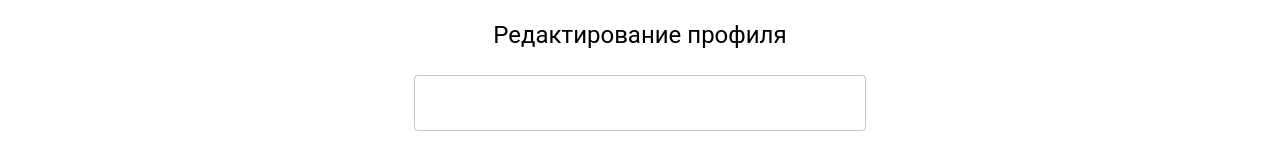
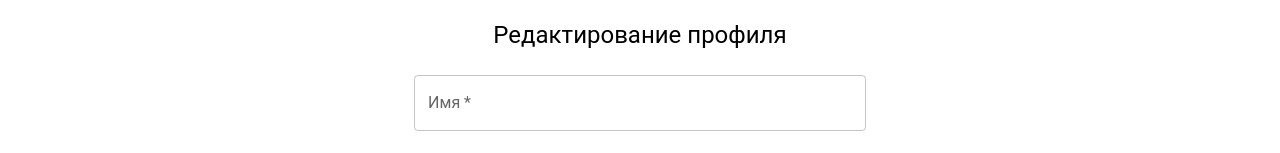
Before and after one commit to OksanaFedotova/project-management-app, a React (Create React App) app: page /#/edit-profile in a window 1280 px wide. Shown: the part 254-407 px from the top of the page. Built offline with nearby package versions, Linux system fonts and the light colour scheme; no server answers; sample sign-in values are in the browser's storage.

Commit message:
feat: fix name field in edit page, add russian letters in name, add lang locale in success toasts

```diff
--- a/src/App/App.tsx
+++ b/src/App/App.tsx
@@ -48,7 +48,7 @@ function App() {
           </Route>
           <Route path="*" element={<NotFoundPage />} />
         </Routes>
-        <ToastContainer autoClose={1500} />
+        <ToastContainer autoClose={1500} position="top-center" />
       </div>
     </IntlProvider>
   );
--- a/src/components/EditProfile/EditProfile.tsx
+++ b/src/components/EditProfile/EditProfile.tsx
@@ -11,7 +11,7 @@ import {
   useDeleteUserMutation,
   useGetUserByIdQuery,
   useUpdateUserMutation,
-} from 'store/services/userAPI';
+} from 'store/services/boardAPI';
 import {
   Container,
   Box,
@@ -31,19 +31,20 @@ export default function EditProfile() {
   const dispatch = useAppDispatch();
   const navigate = useNavigate();
   const [isModal, setIsModal] = useState(false);
-  const userId = localStorage.getItem('userId');
+  const userId = localStorage.getItem('userId') ? localStorage.getItem('userId') : '';
   const intl = useIntl();
-  const { data, isLoading: isLoadingName } = useGetUserByIdQuery(userId);
+  const { data: user, isLoading: isLoadingName } = useGetUserByIdQuery(userId);
   const auth = useAuth();
   const isAuth = auth.token;
   const [nameState, setName] = useState<string>();
   const [loginState, setLogin] = useState<string>();
+  const [isEmpty, setIsEmpty] = useState<boolean>(false);
 
   const getUserName = (): Omit<IUser, 'id'> => {
-    if (data && isAuth) {
+    if (user && isAuth) {
       return {
-        name: data.name,
-        login: data.login,
+        name: user.name,
+        login: user.login,
       };
     }
     return {
@@ -57,14 +58,23 @@ export default function EditProfile() {
   const {
     register,
     handleSubmit,
+    setError,
+    clearErrors,
     formState: { errors },
-  } = useForm<ISignupRequest>({ mode: 'onSubmit' });
+  } = useForm<ISignupRequest>({ mode: 'onChange' });
 
   const onSubmit = async (data: ISignupRequest) => {
+    if (isEmpty) {
+      toast.info(intl.formatMessage({ id: `${'name_required'}` }));
+      return;
+    }
+    if (!data.name) {
+      data.name = `${user.name}`;
+    }
     try {
       const userUpdate = await updateUser({ id: userId, user: data }).unwrap();
       dispatch(setUpdatedUser(userUpdate));
-      toast.success('Your profile updated');
+      toast.success(intl.formatMessage({ id: `${'update_user'}` }));
       setName(data.name);
       setLogin(data.login);
     } catch (e) {
@@ -78,7 +88,7 @@ export default function EditProfile() {
       try {
         await deleteUser({ id: userId });
         dispatch(removeUser);
-        toast.success('User deleted!');
+        toast.success(intl.formatMessage({ id: `${'delete_user'}` }));
         localStorage.removeItem('token');
         localStorage.removeItem('userId');
         navigate('/welcome');
@@ -171,10 +181,15 @@ export default function EditProfile() {
             id="name"
             type="text"
             error={!!errors.name}
-            value={nameState ? nameState : name}
+            label={
+              errors.name
+                ? errors.name.message
+                : intl.formatMessage({ id: `${'name_placeholder'}` })
+            }
+            value={nameState === undefined ? name : nameState.length ? nameState : ''}
             {...register('name', {
-              required: {
-                value: true,
+              minLength: {
+                value: 1,
                 message: intl.formatMessage({ id: `${'name_required'}` }),
               },
               maxLength: {
@@ -182,11 +197,23 @@ export default function EditProfile() {
                 message: intl.formatMessage({ id: `${'login_max_length'}` }),
               },
               pattern: {
-                value: /^[A-Za-z]+$/i,
+                value: /^[A-Za-zА-Яа-я]+$/i,
                 message: intl.formatMessage({ id: `${'name_pattern'}` }),
               },
             })}
-            onChange={(e) => setName(e.target.value)}
+            onChange={(e) => {
+              if (e.target.value === '') {
+                setIsEmpty(true);
+                setError('name', {
+                  type: 'required',
+                  message: intl.formatMessage({ id: `${'name_required'}` }),
+                });
+              } else {
+                clearErrors('name');
+                setIsEmpty(false);
+              }
+              setName(e.target.value);
+            }}
           />
           <TextField
             margin="normal"
@@ -199,7 +226,7 @@ export default function EditProfile() {
               autoComplete: 'off',
             }}
             error={!!errors.login}
-            defaultValue={loginState ? loginState : login}
+            defaultValue={loginState ? loginState : ''}
             {...register('login', {
               required: {
                 value: true,
--- a/src/components/Header/Header.tsx
+++ b/src/components/Header/Header.tsx
@@ -19,7 +19,7 @@ import Buttons from '../Buttons';
 import './Header.css';
 import type { RootState } from '../../store/store';
 import { useSelector } from 'react-redux';
-import { FormattedMessage } from 'react-intl';
+import { FormattedMessage, useIntl } from 'react-intl';
 import { setCurrentLocale } from 'store/reducers/LanguageSlice';
 import AddCircleOutlineIcon from '@mui/icons-material/AddCircleOutline';
 import BoardForm from 'components/BoardForm';
@@ -34,6 +34,7 @@ const theme = createTheme({
   },
 });
 const Header = ({ isSticky }: { isSticky: boolean }) => {
+  const intl = useIntl();
   const lang = useSelector((state: RootState) => state.translate.currentLocale);
   const dispatch = useAppDispatch();
   const [alignment, setAlignment] = useState(lang);
@@ -54,7 +55,7 @@ const Header = ({ isSticky }: { isSticky: boolean }) => {
     localStorage.removeItem('token');
     localStorage.removeItem('userId');
     navigator('/welcome');
-    toast.success('You are logged out!');
+    toast.success(intl.formatMessage({ id: `${'logout_user'}` }));
   };
   const [boardForm, setBoardForm] = useState(false);
 
--- a/src/components/SignInForm/SignInForm.tsx
+++ b/src/components/SignInForm/SignInForm.tsx
@@ -43,7 +43,7 @@ export default function SignInForm() {
       const parsedToken = parseToken(userSignIn.token);
       localStorage.setItem('userId', parsedToken.userId);
       navigate('/boards');
-      toast.success('You are authorized');
+      toast.success(intl.formatMessage({ id: `${'auth_user'}` }));
     } catch (e) {
       const err = e as ErrorAuth;
       toast.error(err.data.message);
--- a/src/components/SignUpForm/SignUpForm.tsx
+++ b/src/components/SignUpForm/SignUpForm.tsx
@@ -45,7 +45,7 @@ export default function SignUpForm() {
       localStorage.setItem('token', userSignIn.token);
       localStorage.setItem('userId', userSignUp.id);
       navigate('/boards');
-      toast.success('You are authorized');
+      toast.success(intl.formatMessage({ id: `${'auth_user'}` }));
     } catch (e) {
       const err = e as ErrorAuth;
       toast.error(err.data.message);
@@ -105,7 +105,7 @@ export default function SignUpForm() {
                 message: intl.formatMessage({ id: `${'login_max_length'}` }),
               },
               pattern: {
-                value: /^[A-Za-z]+$/i,
+                value: /^[A-Za-zА-Яа-я]+$/i,
                 message: intl.formatMessage({ id: `${'name_pattern'}` }),
               },
             })}
--- a/src/components/Tasks/FileDownload.tsx
+++ b/src/components/Tasks/FileDownload.tsx
@@ -4,7 +4,7 @@ import { URL as url } from 'configs/constants';
 import { toast } from 'react-toastify';
 
 export default function FileDownload({ filename, taskId }: { filename: string; taskId: string }) {
-  const token = localStorage.getItem('token');
+  const token = localStorage.getItem('token') ? localStorage.getItem('token') : '';
   const [activeLink, setActiveLink] = useState(false);
   const linkRef = useRef<HTMLAnchorElement>(null);
   const onClick = async () => {
--- a/src/components/Tasks/Task.tsx
+++ b/src/components/Tasks/Task.tsx
@@ -1,6 +1,6 @@
 import React, { useState } from 'react';
 import { useIntl } from 'react-intl';
-import { useGetUserByIdQuery } from 'store/services/userAPI';
+import { useGetUserByIdQuery } from 'store/services/boardAPI';
 import { ITask } from 'interfaces/IBoard';
 import { IconButton, Typography } from '@mui/material';
 import DeleteIcon from '@mui/icons-material/Delete';
--- a/src/routes/BoardPage/BoardPage.tsx
+++ b/src/routes/BoardPage/BoardPage.tsx
@@ -27,7 +27,7 @@ export default function BoardPage() {
   const { id } = useParams();
   const boardId = id ? id : '';
   const { data, isLoading: isLoadingData } = useGetBoardByIdQuery(boardId);
-  const userId = localStorage.getItem('userId');
+  const userId = localStorage.getItem('userId') ? localStorage.getItem('userId') : '';
 
   const [updateTask] = useUpdateTaskMutation();
   const [updateColumn] = useUpdateColumnMutation();
--- a/src/store/store.ts
+++ b/src/store/store.ts
@@ -7,14 +7,12 @@ import taskReducer from './reducers/TaskSlice';
 import languageReducer from './reducers/LanguageSlice';
 import { authAPI } from './services/authAPI';
 import { boardAPI } from './services/boardAPI';
-import { userAPI } from './services/userAPI';
 
 const setupStore = () =>
   configureStore({
     reducer: {
       [authAPI.reducerPath]: authAPI.reducer,
       [boardAPI.reducerPath]: boardAPI.reducer,
-      [userAPI.reducerPath]: userAPI.reducer,
       auth: authReducer,
       board: boardReducer,
       user: userReducer,
@@ -26,7 +24,6 @@ const setupStore = () =>
       ...getDefaultMiddleware(),
       authAPI.middleware,
       boardAPI.middleware,
-      userAPI.middleware,
     ],
   });
 
```
Also changed, not shown: src/i18n/messages.ts (+12 -2 lines), src/store/services/boardAPI.ts (+30 -2 lines), src/store/services/userAPI.ts (deleted, +0 -50 lines).
